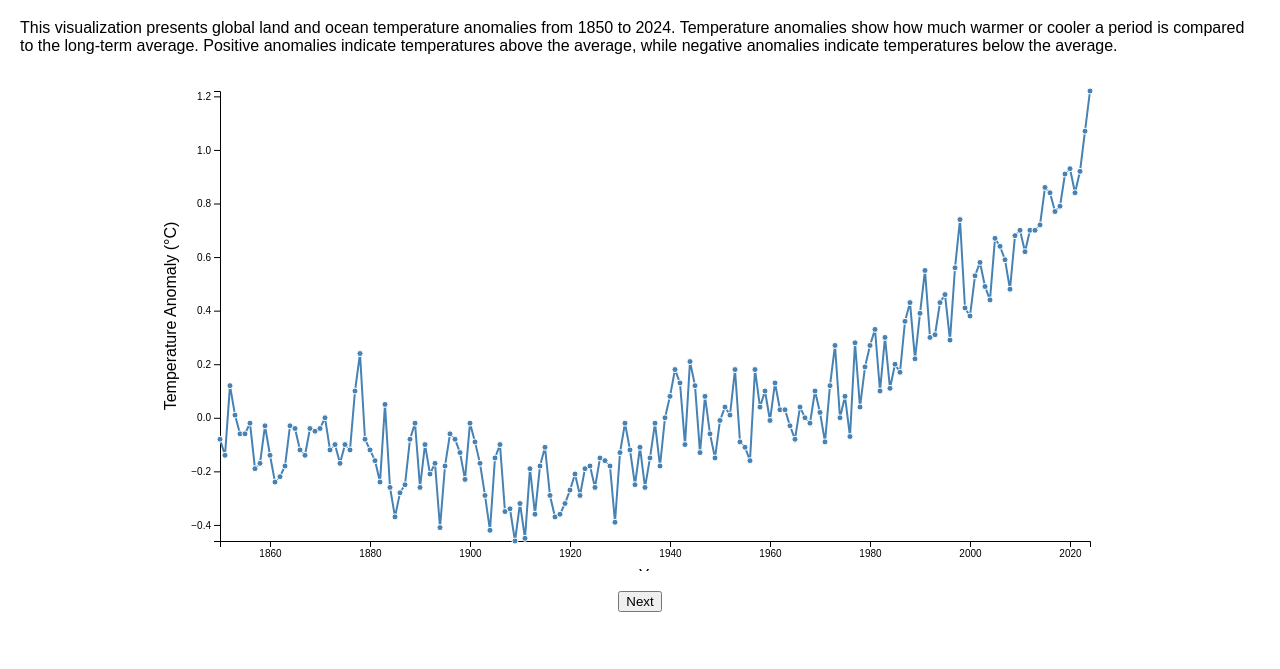
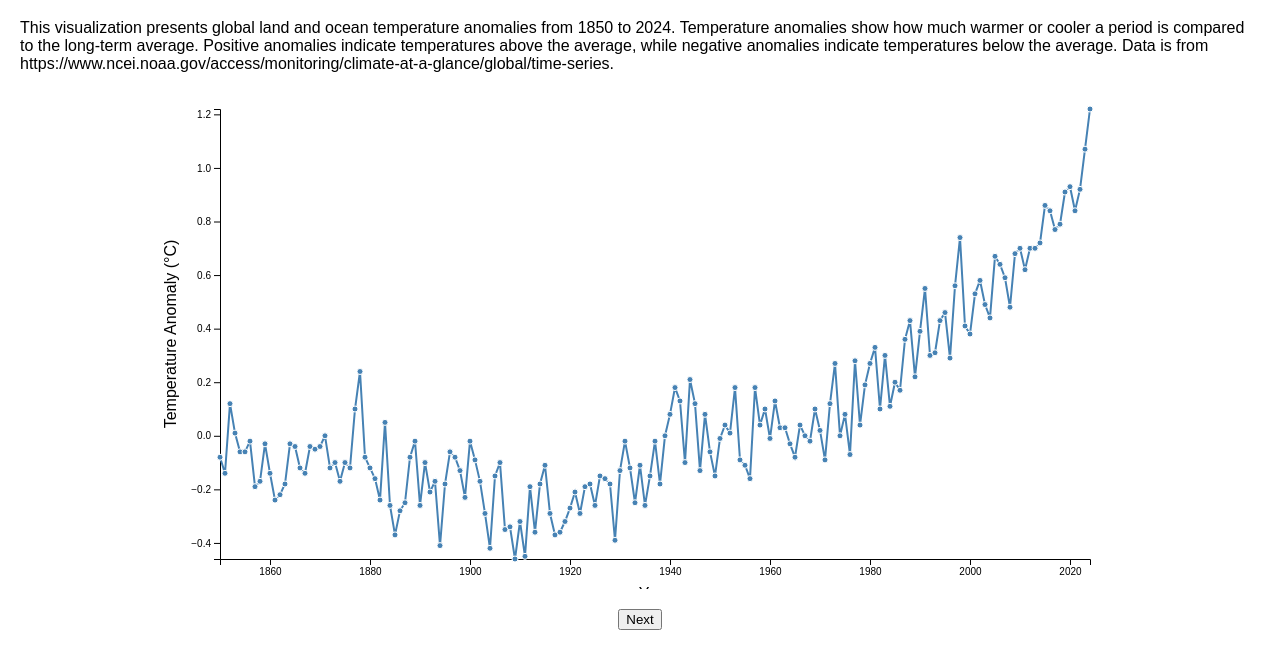
Before and after one commit to brendanpshea/climate-change-viz, a plain HTML site: page index.html in a window 1280 px wide. Shown: the part 81-750 px from the top of the page. Drawn offline with nearby package versions, Linux system fonts and the light colour scheme.

Commit message:
Update index.html

```diff
--- a/index.html
+++ b/index.html
@@ -100,7 +100,7 @@
         const scenes = [
             {
                 title: "Introduction to Global Temperature Anomalies",
-                description: "This visualization presents global land and ocean temperature anomalies from 1850 to 2024. Temperature anomalies show how much warmer or cooler a period is compared to the long-term average. Positive anomalies indicate temperatures above the average, while negative anomalies indicate temperatures below the average.",
+                description: "This visualization presents global land and ocean temperature anomalies from 1850 to 2024. Temperature anomalies show how much warmer or cooler a period is compared to the long-term average. Positive anomalies indicate temperatures above the average, while negative anomalies indicate temperatures below the average. Data is from https://www.ncei.noaa.gov/access/monitoring/climate-at-a-glance/global/time-series.",
                 render: renderBaseVisualization
             },
             {
```
